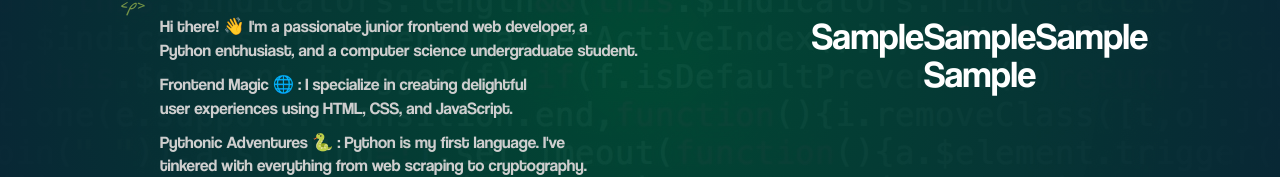
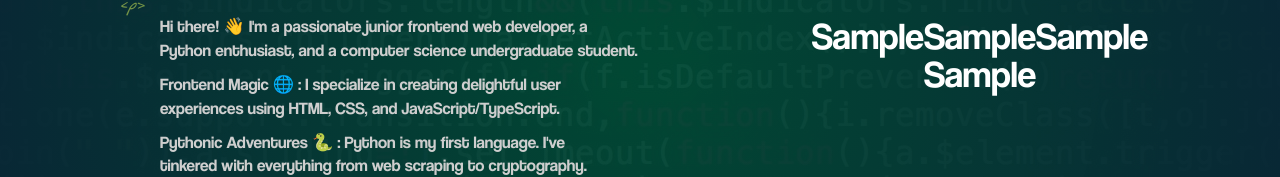
Before and after one commit to anuja-rahul/portfolio-next, a Next.js app: page /about in a window 1280 px wide. Shown: the part 285-462 px from the top of the page. Built offline with nearby package versions, Linux system fonts and the light colour scheme.

Commit message:
changes to interface layout

```diff
--- a/app/about/page.jsx
+++ b/app/about/page.jsx
@@ -13,7 +13,6 @@ const About = () => {
   //     <h1 className="text-white text-7xl text-balance text-center">About page</h1>
   //   </Layout>
   // );
-
 
   const [letterClass, setLetterClass] = useState("text-animate");
   useEffect(() => {
@@ -53,7 +52,7 @@ const About = () => {
         id="about-page"
         // className="h-[80vh] sm:h-[80vh] md:h-[80vh] lg:h-[80vh]"
         // h-200vh sm:h-[120vh] md:h-[120vh]
-      className="about-page h-[120vh] sm:h-[120vh] md:h-[100vh] lg:h-[70vh] mt-[6rem] md:mt-[3rem]"
+        className="about-page mt-[6rem] h-[120vh] sm:h-[120vh] md:mt-[3rem] md:h-[100vh] lg:h-[70vh]"
       >
         <div className="about-page container">
           <div className="text-zone left-[1rem] w-[70%] sm:left-[5rem] sm:w-[100%] md:left-[9rem] md:w-[60%] lg:left-[12rem] lg:w-[45%]">
@@ -66,8 +65,9 @@ const About = () => {
             </h1>
             <div className="paragraphs">
               <p className="about-text text-1 text-balance text-[1.2rem] sm:text-[1.3rem] md:text-[1.5rem] lg:text-[1.7rem] xl:text-[1.7rem]">
-              Hi there! 👋 I{"'"}m a passionate junior frontend web developer, a
-              Python enthusiast, and a computer science undergraduate student.
+                Hi there! 👋 I{"'"}m a passionate junior frontend web developer,
+                a Python enthusiast, and a computer science undergraduate
+                student.
                 {/* My
             journey in the tech world began with curiosity and a love for
             problem-solving. Whether it{"'"}s crafting pixel-perfect designs or
@@ -76,7 +76,7 @@ const About = () => {
               </p>
               <p className="about-text text-2 text-balance text-[1.2rem] sm:text-[1.3rem] md:text-[1.5rem] lg:text-[1.7rem] xl:text-[1.7rem]">
                 Frontend Magic 🌐 : I specialize in creating delightful user
-              experiences using HTML, CSS, and JavaScript.
+                experiences using HTML, CSS, and JavaScript/TypeScript.
                 {/* From responsive layouts
             to interactive animations, I{"'"}m all about making the web come
             alive. */}
@@ -95,8 +95,8 @@ const About = () => {
               </p>
               <p className="about-text text-5 text-balance text-[1.2rem] sm:text-[1.3rem] md:text-[1.5rem] lg:text-[1.7rem] xl:text-[1.7rem]">
                 Let{"'"}s Collaborate 🚀 : Whether it{"'"}s a cool project, a
-              challenging problem, or just a chat about tech trends, I{"'"}m all
-              ears. Let{"'"}s build something awesome together!
+                challenging problem, or just a chat about tech trends, I{"'"}m
+                all ears. Let{"'"}s build something awesome together!
               </p>
             </div>
           </div>
@@ -105,7 +105,6 @@ const About = () => {
             <p className="text-balance text-6xl text-white">Sample </p>
             <p className="text-balance text-6xl text-white">Sample </p>
             <p className="text-balance text-6xl text-white">Sample </p>
-
           </div>
         </div>
       </section>
--- a/app/components/logo/Logo.jsx
+++ b/app/components/logo/Logo.jsx
@@ -67,7 +67,7 @@ function Logo() {
   return (
     <div
       className="logo-container right-2 inline-block h-[21.5rem] w-[40rem]
-      sm:right-[0%] sm:align-middle md:right-0 md:h-[27.5rem] md:w-[50rem] lg:right-[15%] "
+      before:opacity-0 after:opacity-0 sm:right-[0%] sm:align-middle md:right-0 md:h-[25.5rem] md:w-[47rem] md:pl-[5rem] md:before:opacity-[0.6] md:after:opacity-[0.6] lg:right-[15%]"
       ref={bgRef}
     >
       <div className="hover-container">
--- a/app/components/logo/index.scss
+++ b/app/components/logo/index.scss
@@ -32,7 +32,7 @@
     position: absolute;
     margin-top: -40px;
     right: 10%;
-    opacity: 0.6;
+    // opacity: 0.6;
   }
 
   &::after {
@@ -48,7 +48,7 @@
     margin-left: auto;
     right: 10%;
     // animation: fadeIn 1s 1.7s backwards;
-    opacity: 0.6;
+    // opacity: 0.6;
   }
 
   svg {
```
Lines whose indentation alone changed are shown as unchanged.
